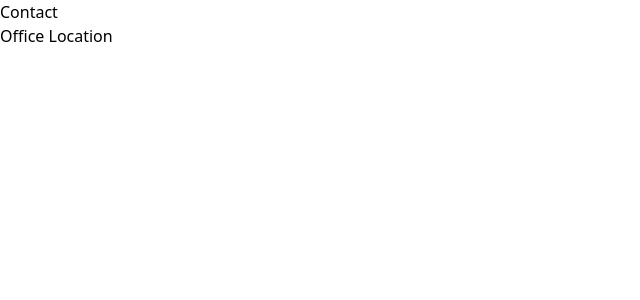
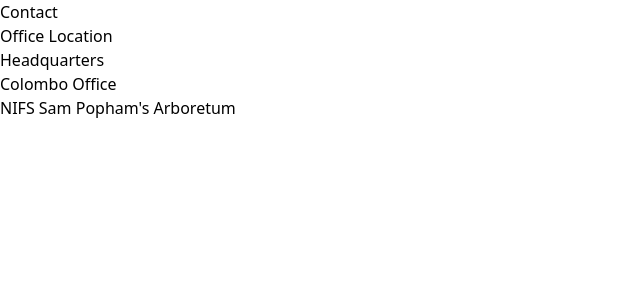
Before and after one commit to BackendExpert/contact-nifs, a React (Vite) app: page / in a window 1280 px wide. Shown: the top 300 px of the page, without its empty margins (0-640 px from the left). Built offline with nearby package versions, Linux system fonts and the light colour scheme.

Commit message:
Update
Co-Authored-By: JehanKandy  <jehankandy@gmail.com>

```diff
--- a/src/contact/Contact.tsx
+++ b/src/contact/Contact.tsx
@@ -5,7 +5,15 @@
       <h1 className="">Contact</h1>
       <p className="">Office Location</p>
       <div className="md:grid grid-cols-3 gap-4">
-
+        <div className="">
+          <p className="">Headquarters</p>
+        </div>
+        <div className="">
+          <p className="">Colombo Office</p>
+        </div>
+        <div className="">
+          <p className="">NIFS Sam Popham's Arboretum</p>
+        </div>
       </div>
     </div>
   )
```
